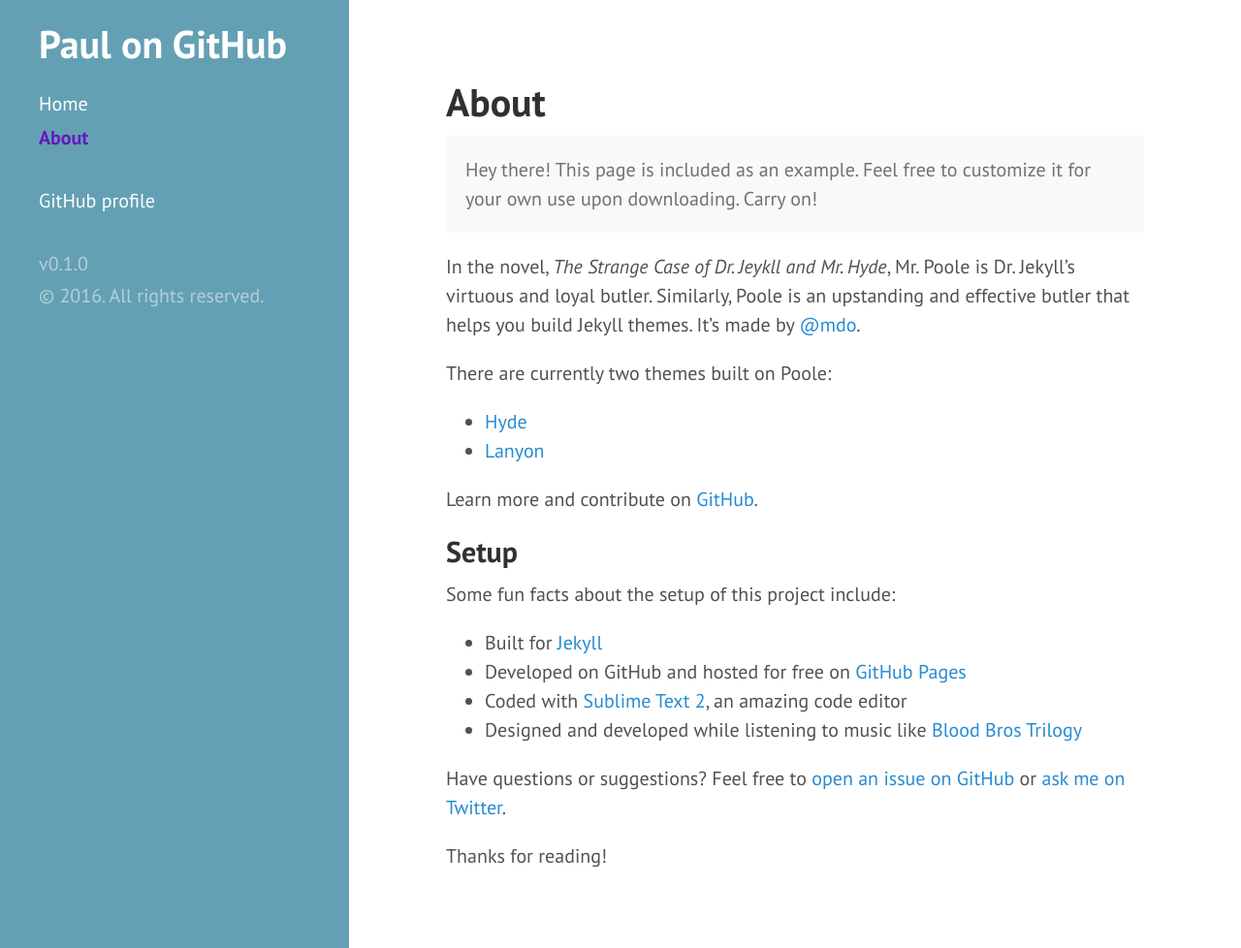
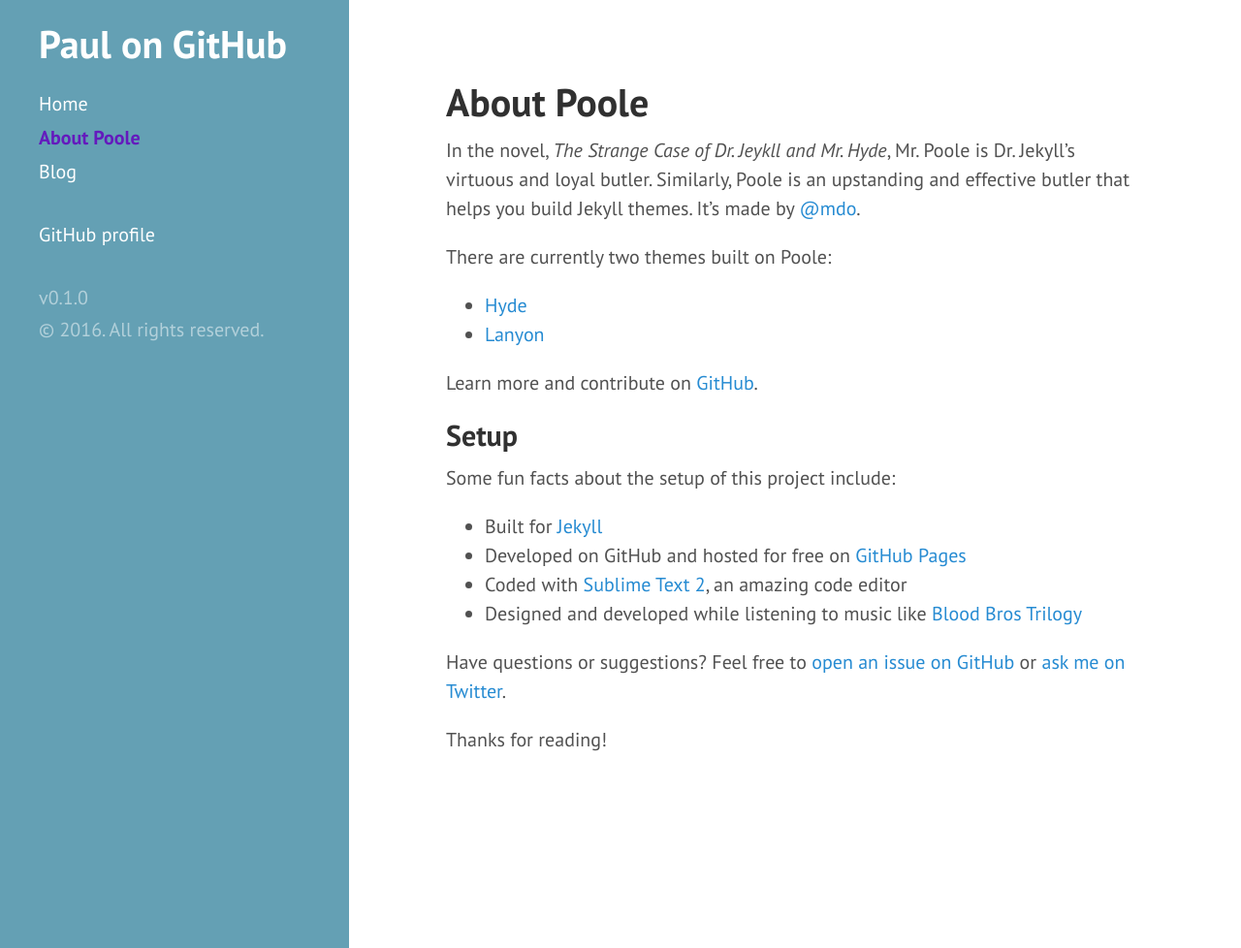
Before and after one commit to phively/phively.ghithub.io, a Jekyll site: the page built from about.md, in a window 1280 px wide and 978 px high. Shown: the whole window at 97% size. Built offline with Jekyll 4.4.1, drawn with Linux system fonts in a browser that asks for light colours; Markdown is read by kramdown in place of the engine named in the settings.

Commit message:
Add a blog link

```diff
--- a/_config.yml
+++ b/_config.yml
@@ -7,7 +7,7 @@ permalink:        pretty
 
 # Setup
 title:            Paul on GitHub
-tagline:          'A Jekyll theme'
+tagline:          'Fun With Data'
 baseurl:          /
 
 author:
--- a/_includes/head.html
+++ b/_includes/head.html
@@ -21,8 +21,7 @@
   <link rel="stylesheet" href="http://fonts.googleapis.com/css?family=PT+Sans:400,400italic,700|Abril+Fatface">
 
   <!-- Icons -->
-  <link rel="apple-touch-icon-precomposed" sizes="144x144" href="{{ site.baseurl }}public/apple-touch-icon-144-precomposed.png">
-                                 <link rel="shortcut icon" href="{{ site.baseurl }}public/favicon.ico">
+  <link rel="shortcut icon" href="{{ site.baseurl }}public/favicon.ico">
 
   <!-- RSS -->
   <link rel="alternate" type="application/rss+xml" title="RSS" href="/atom.xml">
--- a/about.md
+++ b/about.md
@@ -1,11 +1,7 @@
 ---
 layout: page
-title: About
+title: About Poole
 ---
-
-<p class="message">
-  Hey there! This page is included as an example. Feel free to customize it for your own use upon downloading. Carry on!
-</p>
 
 In the novel, *The Strange Case of Dr. Jeykll and Mr. Hyde*, Mr. Poole is Dr. Jekyll's virtuous and loyal butler. Similarly, Poole is an upstanding and effective butler that helps you build Jekyll themes. It's made by [@mdo](https://twitter.com/mdo).
 
```
Also changed, not shown: blog.md (added, +37 -0 lines).
